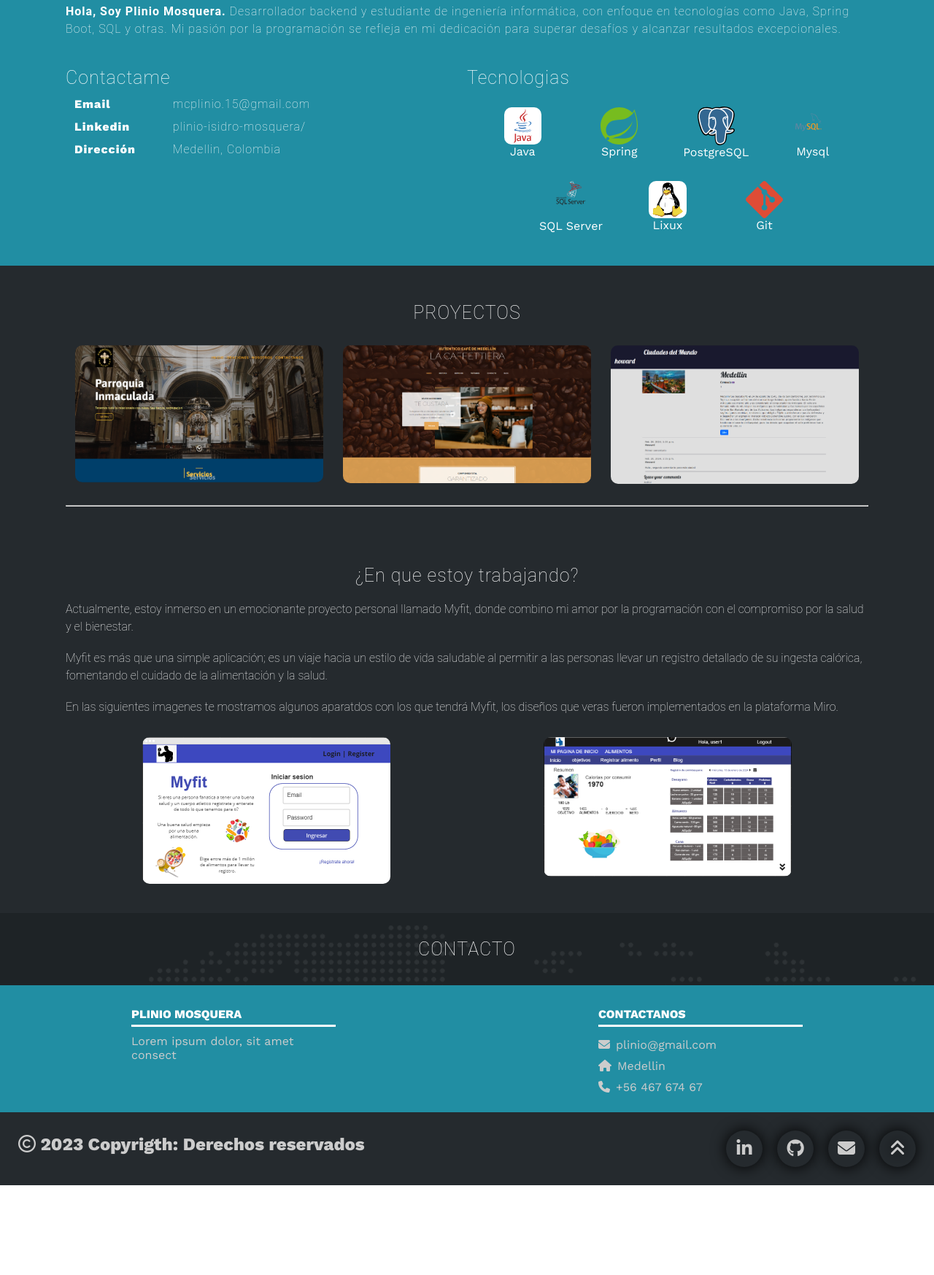
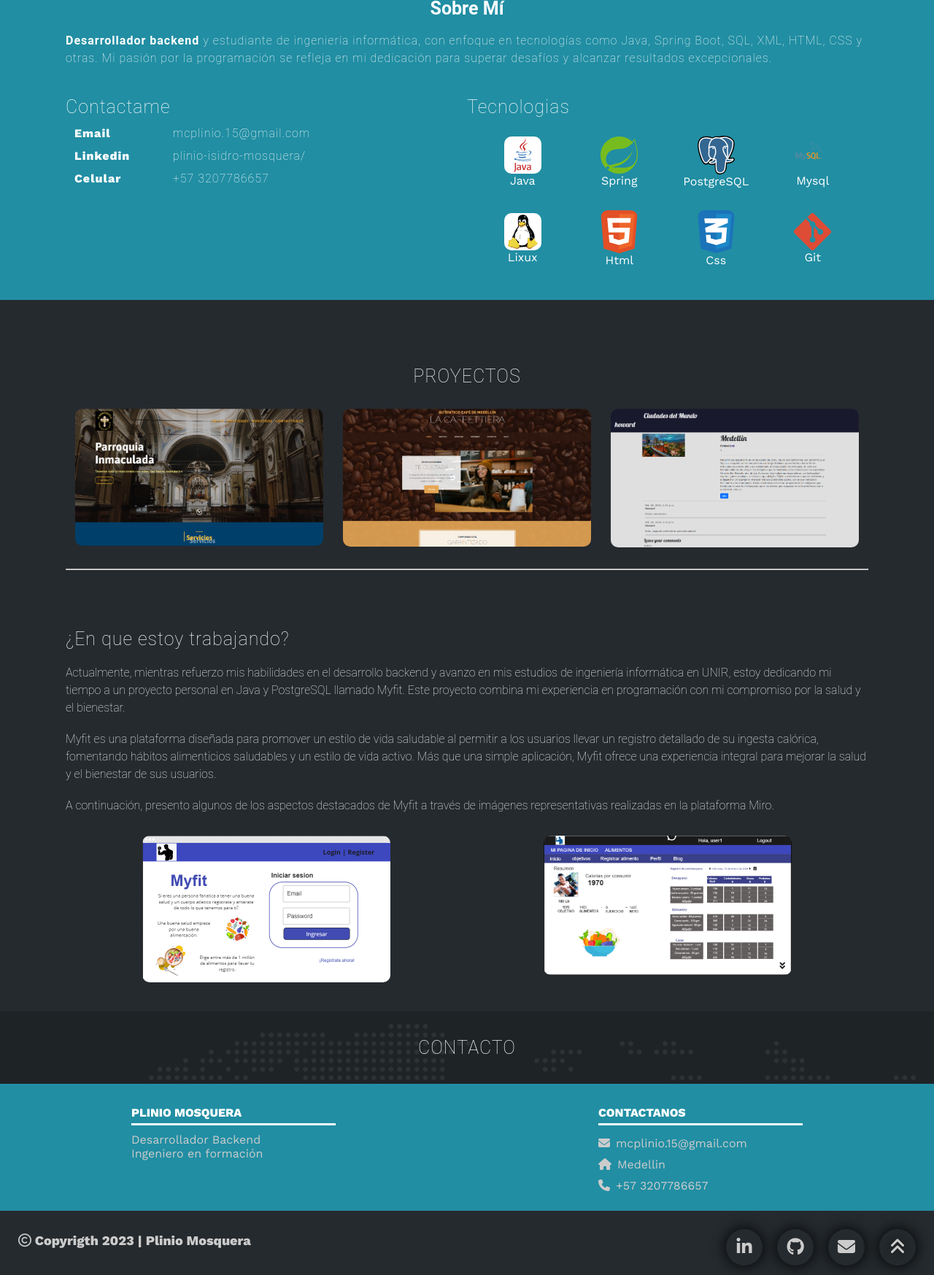
Before and after one commit to MosqueraP/website-ghpage, a website: page index.html in a window 1280 px wide. Shown: the part 891-2638 px from the top of the page at 73% size. Before the commit the page ends 2515 px from the top, so only its background shows below. Drawn offline with nearby package versions, Linux system fonts and the light colour scheme; a web font is replaced by a local one.

Commit message:
Modificar los textos y tecnologias

```diff
--- a/index.html
+++ b/index.html
@@ -37,7 +37,7 @@
             <h1>PLINIO MOSQUERA</h1>
 
             <p>Desarrollador Backend</p><hr><br>
-            <span>HTML, CSS, Java, Spring Boot, SQL y Oracle SQL.</span>
+            <span>Java, Spring boot, SQL, PostgreSQL, SQL, HTML, CSS.</span>
 
 
             <div class="redes">
@@ -53,8 +53,7 @@
     <section id="sobremi" class="sobremi">
         <div class="contenido-seccion">
             <h2>Sobre Mí</h2>
-            <p><span>Hola, Soy Plinio Mosquera.</span> Desarrollador backend y estudiante de ingeniería informática, con enfoque en tecnologías como Java, Spring Boot, SQL y otras.
-                Mi pasión por la programación se refleja en mi dedicación para superar desafíos y alcanzar resultados excepcionales.</p>
+            <p><span> Desarrollador backend </span> y estudiante de ingeniería informática, con enfoque en tecnologías como Java, Spring Boot, SQL, XML, HTML, CSS y otras. Mi pasión por la programación se refleja en mi dedicación para superar desafíos y alcanzar resultados excepcionales.</p>
             <div class="fila">
                 <!-- datos personales -->
                 <div class="col">
@@ -69,8 +68,8 @@
                             plinio-isidro-mosquera/
                         </li>
                         <li>
-                            <strong>Dirección</strong>
-                            Medellin, Colombia
+                            <strong>Celular</strong>
+                            +57 3207786657
                         </li>
                     </ul>
                 </div>
@@ -97,27 +96,24 @@
                             <span>Mysql</span>
                         </div>
                         <div class="interes">
-                            <img src="img/microsoft-sql-server-1.svg" style="width: 50%; border-radius: 10px;"><br>
-                            <span>SQL Server</span>
-                        </div>
-                        <div class="interes">
                             <img src="img/linux.svg" style="width: 50%; border-radius: 10px;">
                             <span>Lixux</span>
                         </div>
                         <div class="interes">
-                            <!-- <i class="fa-solid fa-headphones"></i> -->
+                            <img src="img/html.svg" style="width: 50%; border-radius: 10px;">
+                            <span>Html</span>
+                        </div>
+                        <div class="interes">
+                            <img src="img/css.svg" style="width: 50%; border-radius: 10px;">
+                            <span>Css</span>
+                        </div>
+                        <div class="interes">
                             <img src="img/git.svg" style="width: 50%; border-radius: 10px;">
                             <span>Git</span>
                         </div>
                     </div>
                 </div>
             </div>
-            <!-- <button>
-                <a style="color: white; text-decoration: none; " href="https://drive.google.com/file/d/1QW6QHzyB3Rr38tjfjf0r6wIvTIDiM1pz/view" target="_blank">
-                Descargar CV <i class="fa-solid fa-download"></i>
-            </a>
-                <span class="overlay"></span>
-            </button> -->
         </div>
     </section>
 
@@ -173,12 +169,15 @@
     <section class="portfolio portfolio2">
         <div class="contenido-seccion">
             <h2>¿En que estoy trabajando?</h2>
-            <p>Actualmente, estoy inmerso en un emocionante proyecto personal llamado Myfit, donde combino mi amor por la programación con el compromiso por la salud y el bienestar.</p><br>
             <p>
-            Myfit es más que una simple aplicación; es un viaje hacia un estilo de vida saludable al permitir a las personas llevar un registro detallado de su ingesta calórica, fomentando el cuidado de la alimentación y la salud. </p><br>
+                Actualmente, mientras refuerzo mis habilidades en el desarrollo backend y avanzo en mis estudios de ingeniería informática en UNIR, estoy dedicando mi tiempo a un proyecto personal en Java y PostgreSQL llamado Myfit. Este proyecto combina mi experiencia en programación con mi compromiso por la salud y el bienestar.
+
+            </p><br>
             <p>
-                En las siguientes imagenes te mostramos algunos aparatdos con los que tendrá Myfit, los diseños que veras fueron implementados en
-                la plataforma Miro. </p><br>
+                Myfit es una plataforma diseñada para promover un estilo de vida saludable al permitir a los usuarios llevar un registro detallado de su ingesta calórica, fomentando hábitos alimenticios saludables y un estilo de vida activo. Más que una simple aplicación, Myfit ofrece una experiencia integral para mejorar la salud y el bienestar de sus usuarios. </p><br>
+            <p>
+                A continuación, presento algunos de los aspectos destacados de Myfit a través de imágenes representativas realizadas en la plataforma Miro.
+            </p><br>
             <div class="galeria">
                 <div class="proyecto">
                     <img src="img/myfit.png" alt="">
@@ -215,60 +214,32 @@
         <div class="contenido-seccion">
             <h2>CONTACTO</h2>
             <div class="fila">
-                <!-- <div class="col">
-                    <form action="mailto:plinio.isidro@gmail.com" method="POST">
-                        <input type="text" id="nombre" name="nombre"  placeholder="Tú Nombre" required>
-
-                        <input type="email" id="email" name="email" placeholder="Dirección de correo" required>
-
-                        <textarea id="mensaje" name="mensaje" rows="10" cols="30" placeholder="Mensaje"></textarea>
-
-                        <button type="submit" class="submit-btn">
-                            Enviar Mensaje<i class="fa-solid fa-paper-plane"></i>
-                            <span class="overlay"></span>
-                    </form>
-                </div>
-                <div class="col">
-                    <img src="img/mensa.svg" alt="">
-                </div> -->
+                <!-- <a href="#inicio" class="arriba">
+                    <i style="color: aliceblue;" class="fa-solid fa-angles-up"></i>
+                </a> -->
             </div>
         </div>
     </section>
 
-    <!-- footer -->
-    <!-- <footer>
-        <a href="#inicio" class="arriba">
-            <i class="fa-solid fa-angles-up"></i>
-        </a>
-        <div class="redes">
-            <a href="mailto:mcplinio@gmail.com" target="_blank"><i class="fa-solid fa-envelope"></i></a>
-            <a href="https://www.linkedin.com/in/plinio-isidro-mosquera/" target="_blank"><i class="fa-brands fa-linkedin-in"></i></a>
-            <a href="https://github.com/MosqueraP" target="_blank"><i class="fa-brands fa-github"></i></a>
-        </div>
-    </footer> -->
-
-
     <footer>
-        <!-- <a href="#inicio" class="arriba">
-            <i class="fa-solid fa-angles-up"></i>
-        </a> -->
         <div class="footer-container">
           <div class="content-foo">
             <h4>PLINIO MOSQUERA</h4>
-            <p>Lorem ipsum dolor, sit amet consect</p>
-          </div>
+            <p>Desarrollador Backend</p>
+            <p>Ingeniero en formación</p>
+        </div>
 
           <div class="content-foo">
             <h4>CONTACTANOS</h4>
             <ul>
-                <li><i class="fas fa-envelope"></i>plinio@gmail.com</li>
+                <li><i class="fas fa-envelope"></i>mcplinio.15@gmail.com</li>
                 <li><i class="fas fa-home"></i>Medellin</li>
-                <li><i class="fas fa-phone"></i>+56 467 674 67</li>
+                <li><i class="fas fa-phone"></i>+57 3207786657</li>
             </ul>
           </div>
         </div>
         <div class="copyrigth">
-          <h2><i class="far fa-copyright"></i> 2023 Copyrigth: Derechos reservados</h2>
+          <h2><i class="far fa-copyright"></i> Copyrigth 2023 | Plinio Mosquera</h2>
           <div class="redes-sociales">
             <div class="bubble">
               <a href="https://www.linkedin.com/in/plinio-isidro-mosquera/" target="_blank"><i class="fa-brands fa-linkedin-in"></i></a>
--- a/styles/estilo.css
+++ b/styles/estilo.css
@@ -6,9 +6,9 @@
     padding: 0;
 }
 html{
-    /* me permite deslizar cuando hago clic en los links del menu */
     scroll-behavior: smooth;
 }
+
 /* MENU */
 .contenedor-header{
     background: #1e2326;
@@ -62,7 +62,7 @@ html{
     cursor: pointer;
     display: none;
 }
-/* SECCION I N I C I O */
+/* SECCION INICIO */
 .inicio{
     background: linear-gradient(to top, rgba(30,35,38,.8), rgba(30,35,38,1)),
     url('../img/bannerprueba.png');
@@ -95,7 +95,6 @@ html{
     margin-top: 40px;
     font-size: 42px;
     font-weight: bold;
-    /* font-family: 'font-family'; */
 }
 
 .inicio .contenido-banner p{
@@ -135,7 +134,6 @@ html{
 }
 
 .sobremi{
-    /* background-color: #191d1f; */
     background-color: #218ea3;
     color: #fff;
     padding: 30px 20px;
@@ -150,6 +148,7 @@ html{
     font-family: 'Roboto', sans-serif;
     text-align: center;
     padding: 18px 0PX;
+    margin-top: 40px;
 
 
 }
@@ -161,9 +160,6 @@ html{
     font-size: 16px;
     margin-bottom: 40px;
     line-height: 1.5;
-    /* line-height: inherit; */
-
-    /* text-align: justify; */
 
 }
 .sobremi .contenido-seccion p span{
@@ -171,7 +167,6 @@ html{
     text-align: left;
     font-weight: 100;
     letter-spacing: 1px;
-    /* color: #33BDDA; */
     font-weight: bold;
 }
 .sobremi .fila{
@@ -201,7 +196,6 @@ html{
 }
 .sobremi .fila .col ul li strong{
     display: inline-block;
-    /* color: #33BDDA; */
     color: #fff;
     width: 130px;
 }
@@ -209,7 +203,6 @@ html{
     background-color: #218ea3;
     padding: 3px;
     font-weight: bold;
-    /* border-radius: 5px; */
 }
 .sobremi .fila .col .contenedor-intereses{
     display: flex;
@@ -221,7 +214,6 @@ html{
 .sobremi .fila .col .contenedor-intereses .interes{
     width: calc(25% - 35px); /* Ancho deseado para cada elemento con margen */
     max-width: 200px; /* Ancho máximo para cada elemento */
-    /* background-color: #252A2E; */
     border-radius: 10px;
     margin: 15px;
     display: flex;
@@ -237,9 +229,6 @@ html{
     height: auto;
 }
 
-/* .sobremi .fila .col .contenedor-intereses .interes:hover{
-    background-color: #33BDDA;
-} */
 
 .sobremi .fila .col .contenedor-intereses .interes i{
     font-size: 30px;
@@ -291,6 +280,7 @@ html{
     font-weight: 100;
     text-align: center;
     padding: 20px 0;
+    margin-top: 40px;
 }
 .portfolio .galeria{
     display: flex;
@@ -302,7 +292,7 @@ html{
     max-width: 340px;
     height: fit-content;
     margin: 10px;
-        /* cursor: pointer; */
+    /* cursor: pointer; */
 }
 .portfolio .galeria .proyecto img{
     width: 100%;
@@ -320,7 +310,6 @@ html{
     flex-direction: column;
     justify-content: center;
     font-family: 'Roboto', sans-serif;
-    /* font-weight: 100; */
     transition: 1s;
     font-size: 16px;
     letter-spacing: 1px;
@@ -349,11 +338,8 @@ html{
     color: #fff;
     display: inline-block;
     text-decoration: none;
-    /* border: 1px solid #fff; */
-    /* border-radius: 5px; */
     width: 60px;
     height: 22px;
-    /* line-height: 42px; */
     line-height: 1.2;
     margin: 10px 5px;
     font-size: 16px;
@@ -363,12 +349,15 @@ html{
 /* PORTAFOLIO - PROYECTOS EN PROCESO */
 .contenido-seccion p {
     font-family: 'Roboto', sans-serif;
-    /* text-align: left; */
     font-weight: 100;
     /* letter-spacing: 1px; */
     font-size: 16px;
-    /* margin-bottom: 20px; */
     line-height: 1.5;
+}
+
+.portfolio2 h2{
+    margin-top: 0px;
+    text-align: left;
 }
 
 /* SECCION CONTACTO */
@@ -440,51 +429,7 @@ html{
     width: 100%;
 }
 
-/* footer{
-    background-color: #252A2E;
-    color: #fff;
-    padding: 50px 0 30px 0;
-    text-align: center;
-    position: relative;
-    width: 100%;
-}
-footer .redes{
-    margin-bottom: 20px;
-}
-footer .redes a{
-    color: #fff;
-    display: inline-block;
-    text-decoration: none;
-    border: 1px solid #fff;
-    border-radius: 100%;
-    width: 42px;
-    height: 42px;
-    line-height: 42px;
-    margin: 40px 5px;
-    font-size: 20px;
-    transition: .3s;
-}
-
-footer .redes a:hover{
-    background-color: #218ea3;
-}
-
-footer .arriba{
-    display: block;
-    width: 50px;
-    height: 50px;
-    background-color: #218ea3;
-    color: #fff;
-    position: absolute;
-    left: 50%;
-    transform: translateX(-50%);
-    top: -25px;
-    border-radius: 50%;
-    line-height: 50px;
-    font-size: 18px;
-} */
-
-/* footer nuevo */
+/* FOOTER */
 .content-foo {
     width: 100%;
     max-width: 300px;
@@ -536,7 +481,7 @@ footer .arriba{
   }
 
   .copyrigth h2 {
-    font-size: 24px;
+    font-size: 18px;
     margin: 15px 0 15px 25px;
     color: #ccc;
   }
@@ -593,7 +538,6 @@ footer .arriba{
 
 footer .arriba{  width: 50px;
     height: 50px;
-    /* background: #252A2E; */
     border-radius: 50px;
     margin: 10px;
     filter: drop-shadow(0 0 10px #000);
@@ -651,14 +595,12 @@ footer .arriba{  width: 50px;
 }
 @media screen and (max-width:700px){
     .sobremi{
-        /* background-color: #191d1f; */
         background-color: #218ea3;
         color: #fff;
         padding: 20px 20px;
     }
     .sobremi .fila{
         display: block;
-        /* margin: 20px; */
     }
     .sobremi .fila .col{
         width: fit-content;
@@ -705,7 +647,6 @@ footer .arriba{  width: 50px;
     .sobremi .fila .col .contenedor-intereses .interes{
         width: 80px;
         height: 80px;
-        /* background-color: #252A2E; */
         border-radius: 10px;
         margin: 0 15px 15px 0;
         display: flex;
@@ -744,7 +685,7 @@ footer .arriba{  width: 50px;
       }
 
     .copyrigth h2 {
-        font-size: 18px;
+        font-size: 16px;
         margin: 15px 0 15px 25px;
         color: #fff;
     }
```
Also changed, not shown: img/css.svg (added), img/html.svg (added).
